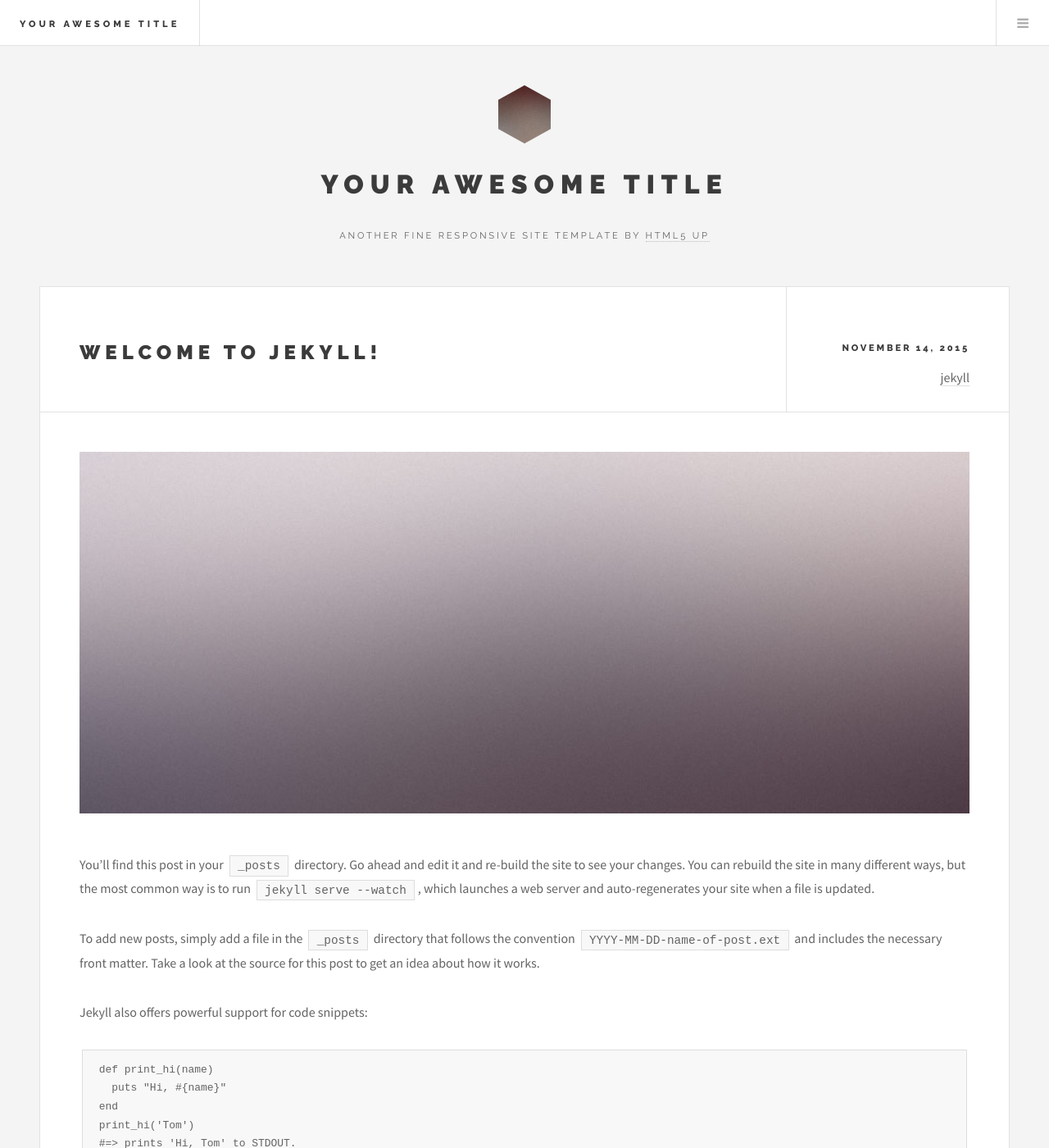
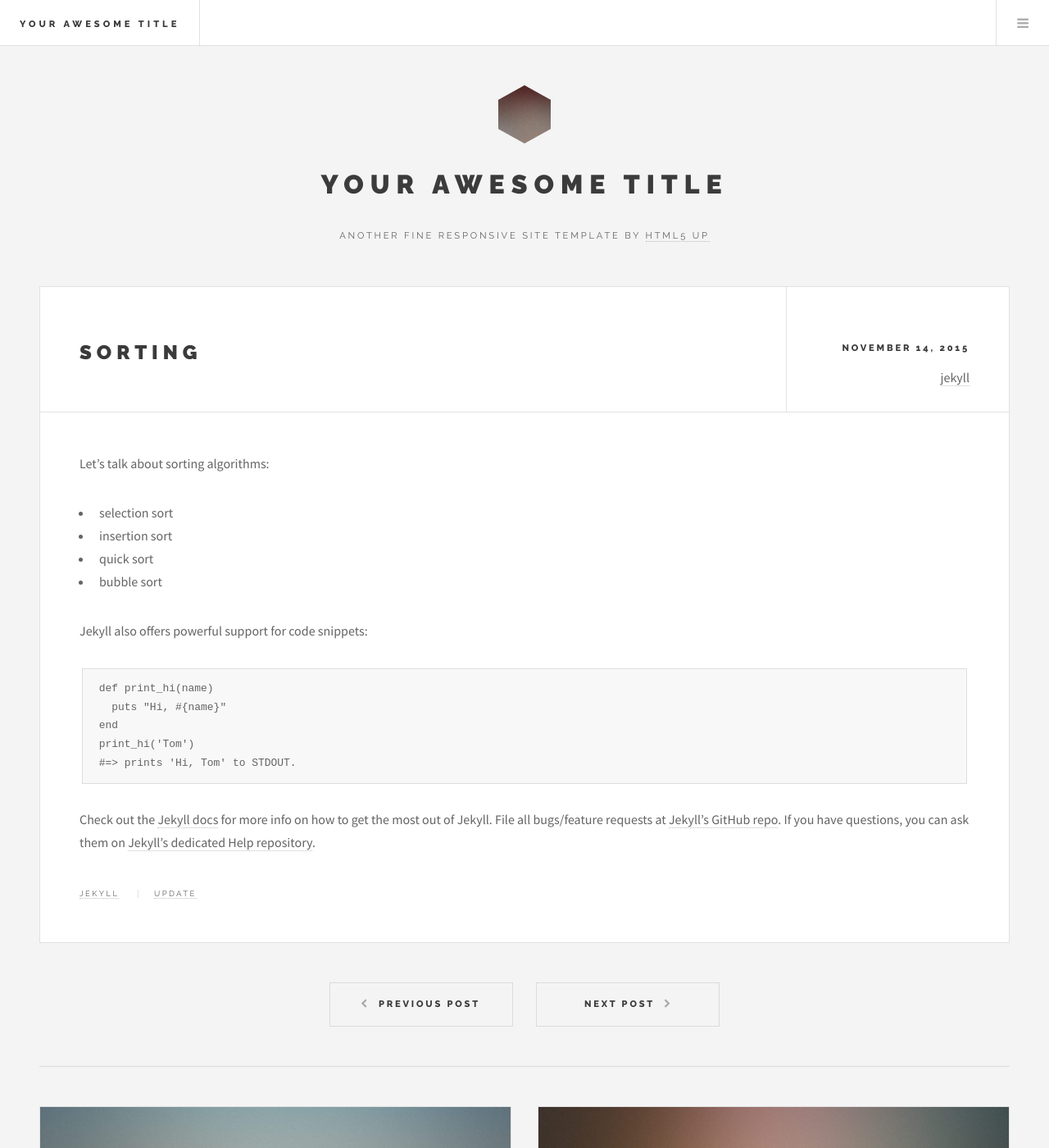
Before and after one commit to nickdeveaux/learn1do1.github.io, a Jekyll site: the page built from _posts/2015-11-14-welcome-to-jekyll1.markdown, in a window 1280 px wide and 1400 px high. Shown: the whole window at 82% size. Built offline with Jekyll 4.4.1, drawn with Linux system fonts in a browser that asks for light colours; some of the changed text lies outside the part shown.

Commit message:
sort intro

```diff
--- a/_posts/2015-11-14-welcome-to-jekyll1.markdown
+++ b/_posts/2015-11-14-welcome-to-jekyll1.markdown
@@ -1,14 +1,17 @@
 ---
 layout: post
-title:  "Welcome to Jekyll!"
+title:  "Sorting"
 date:   2015-11-14 16:52:07
 categories: jekyll update
 tags: jekyll update
-image: /images/pic02.jpg
+image:
 ---
-You’ll find this post in your `_posts` directory. Go ahead and edit it and re-build the site to see your changes. You can rebuild the site in many different ways, but the most common way is to run `jekyll serve --watch`, which launches a web server and auto-regenerates your site when a file is updated.
+Let's talk about sorting algorithms:
 
-To add new posts, simply add a file in the `_posts` directory that follows the convention `YYYY-MM-DD-name-of-post.ext` and includes the necessary front matter. Take a look at the source for this post to get an idea about how it works.
+* selection sort
+* insertion sort
+* quick sort
+* bubble sort
 
 Jekyll also offers powerful support for code snippets:
 
```
